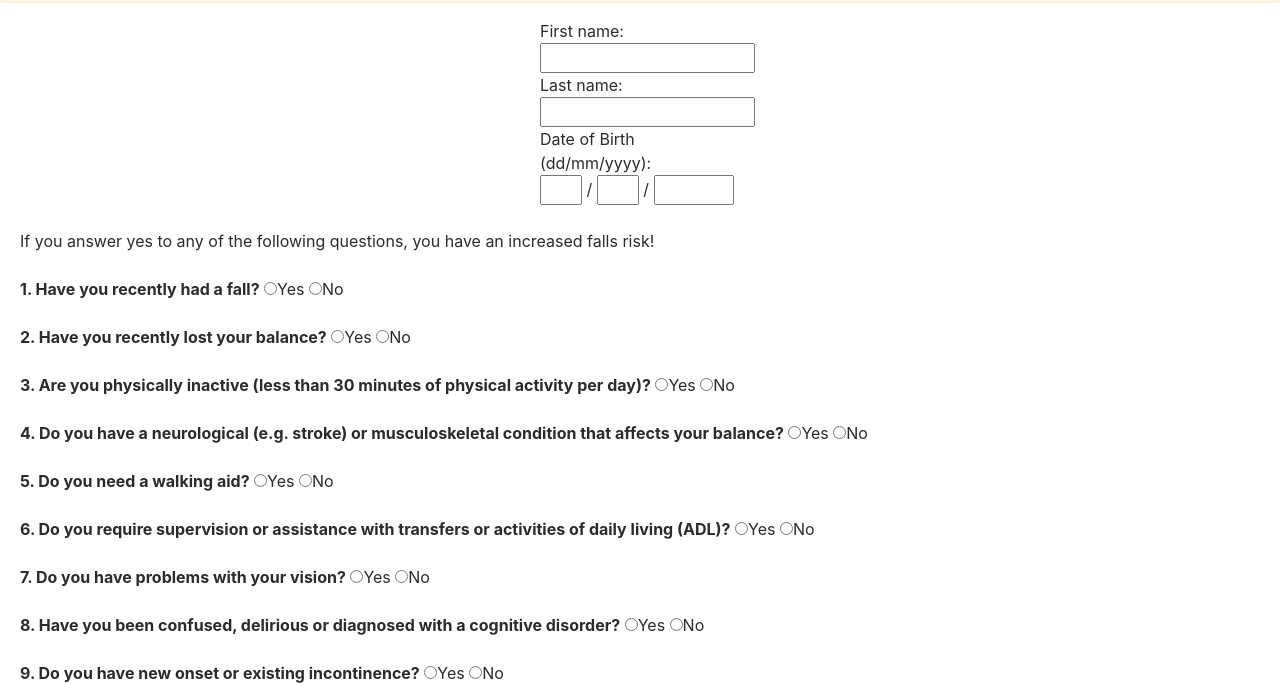
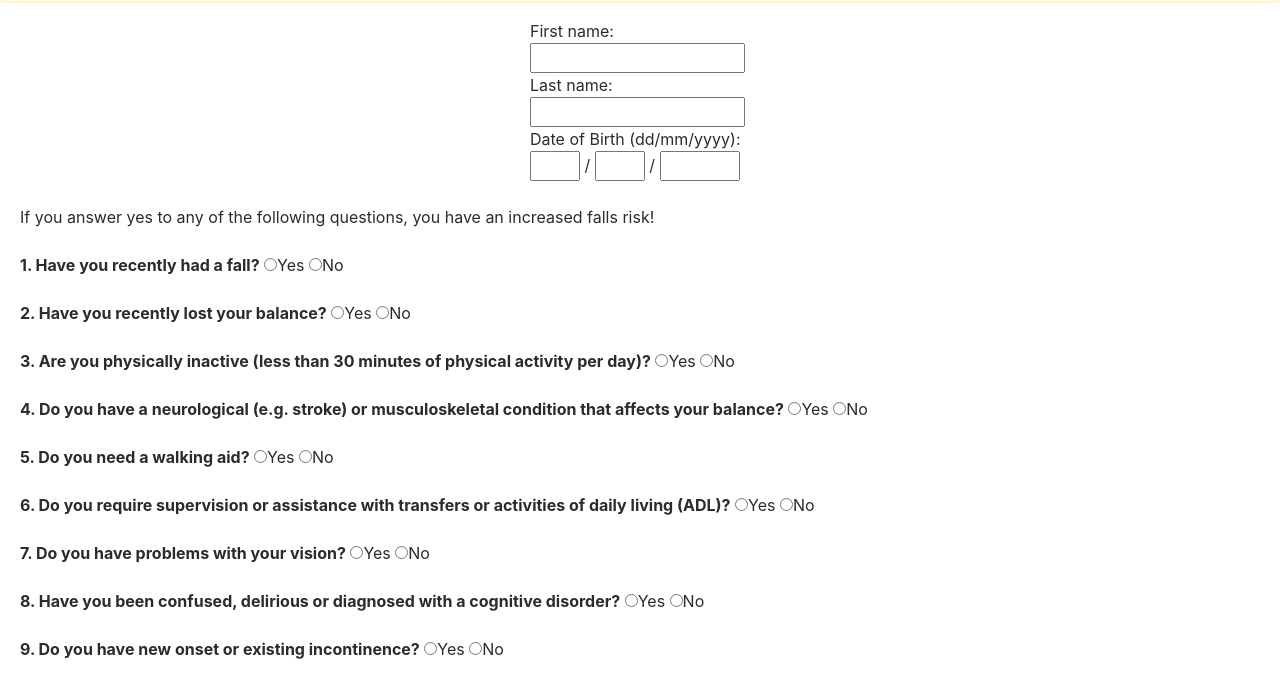
Before and after one commit to neilwoodroffe/falls-risk-screen, a plain HTML site: page index.html in a window 1280 px wide. Shown: the part 121-805 px from the top of the page. Drawn offline with nearby package versions, Linux system fonts and the light colour scheme; a script that the page names is missing.

Commit message:
adjust input

```diff
--- a/styles.css
+++ b/styles.css
@@ -50,12 +50,12 @@ form {
 }
 
 div[class=centerDiv] {
-    width: 200px;
+    width: 220px;
     margin: 0 auto;
 
 }
 input[type=number]{
-    width: 42px;
+    width: 50px;
 }
 input[name=year]{
     width: 80px;
```
